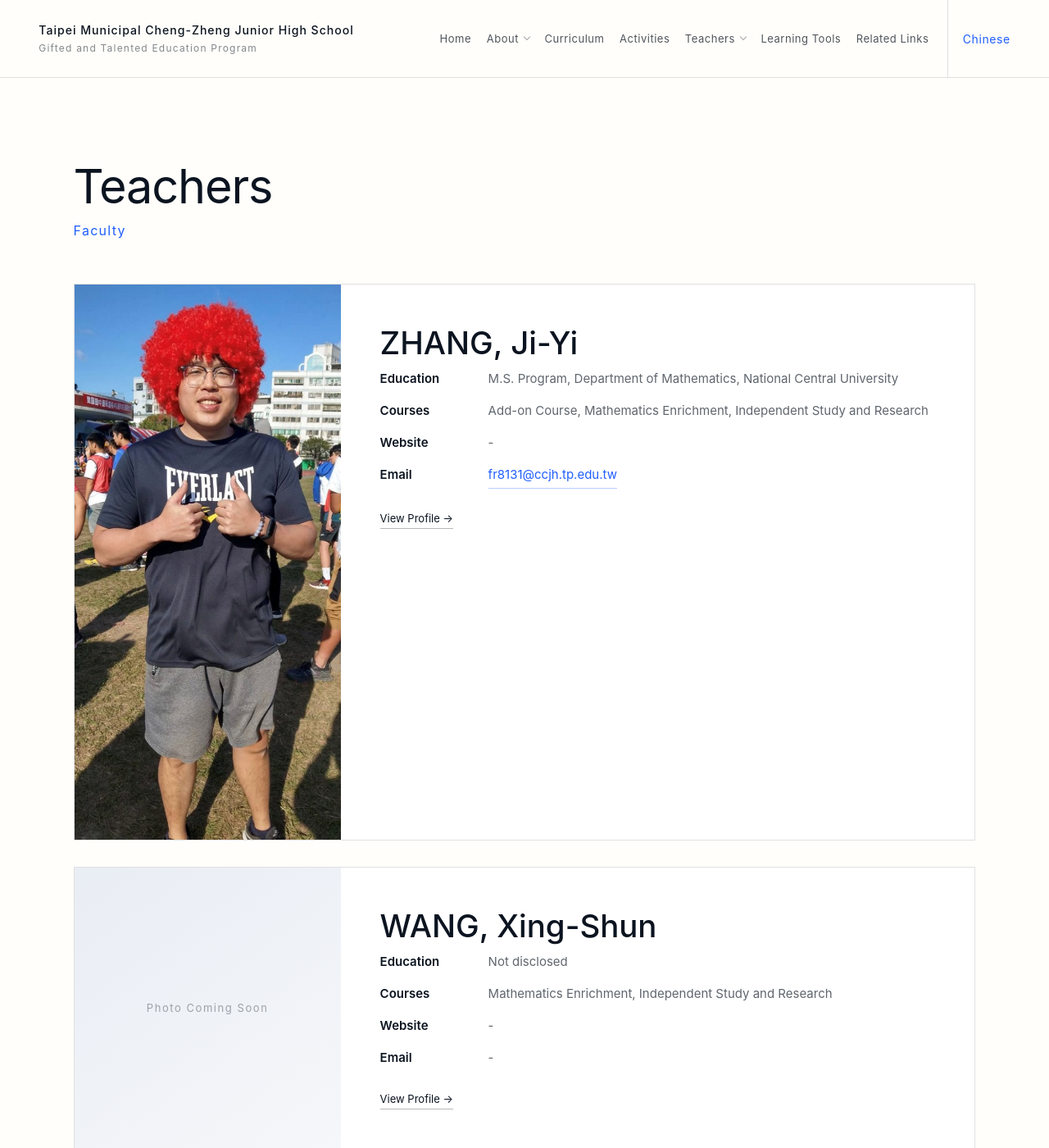
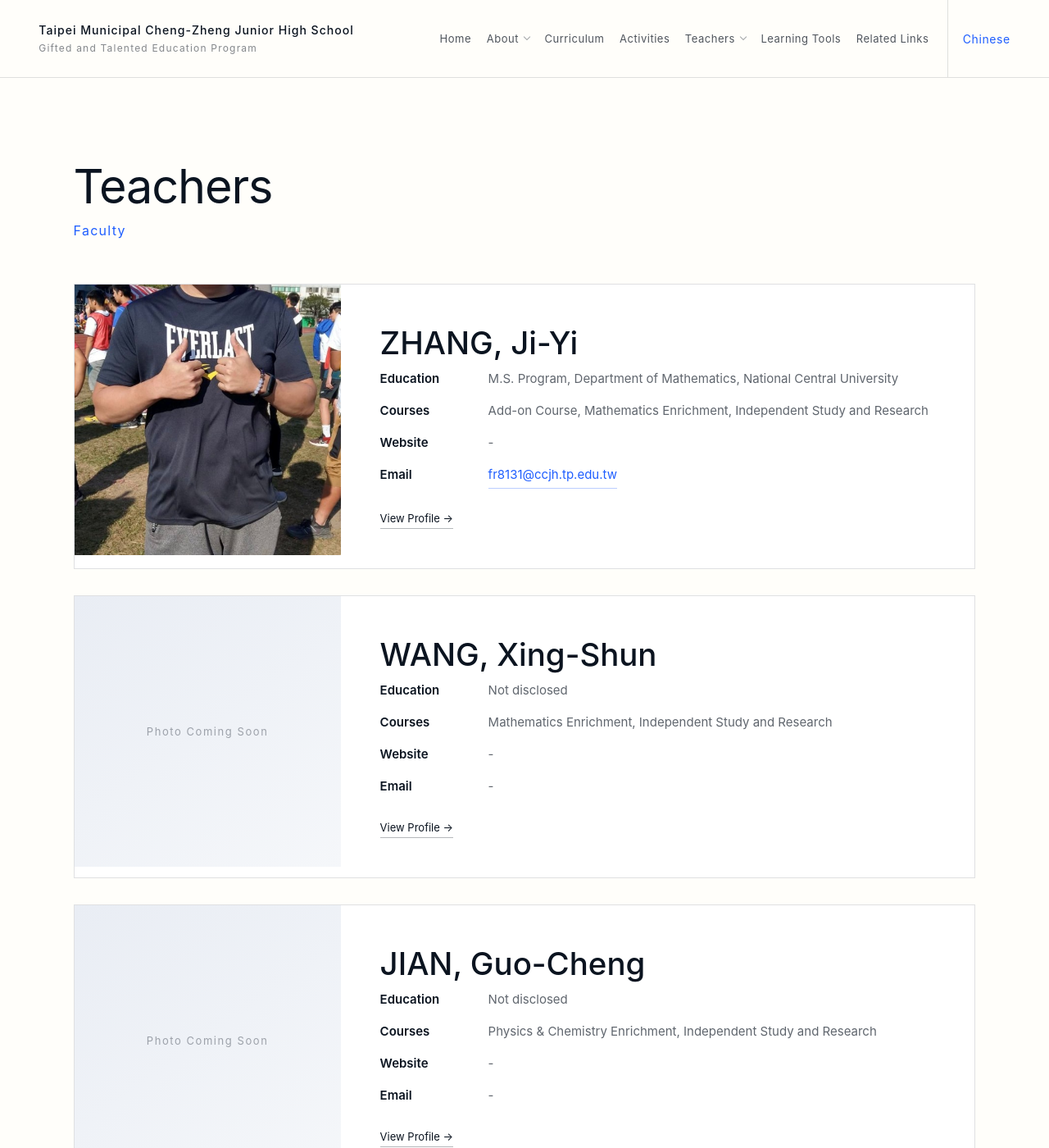
Before and after one commit to gateczjh/gateczjh.github.io, a Jekyll site: the page built from en/teachers.html, in a window 1280 px wide and 1400 px high. Shown: the whole window at 82% size. Built offline with Jekyll 4.4.1, drawn with Linux system fonts in a browser that asks for light colours.

Commit message:
Update style.css

```diff
--- a/css/style.css
+++ b/css/style.css
@@ -1911,3 +1911,56 @@ input {
     max-height: 360px;
   }
 }
+
+
+/* ==================================================
+   TEACHERS — FIXED PHOTO FRAME
+================================================== */
+
+/*
+  Keep the photo frame exactly the same height as the original
+  no-photo placeholder:
+  - Desktop: 330px
+  - Mobile (<= 820px): 260px
+
+  object-fit: cover makes both large and small source images fill
+  the frame completely. Large images are cropped; small images are
+  enlarged to fill.
+*/
+
+.teacher-photo {
+  height: 330px;
+  min-height: 330px;
+  max-height: 330px;
+  overflow: hidden;
+}
+
+.teacher-photo img,
+.teacher-list .teacher-photo img,
+.teacher-profile-photo img {
+  display: block;
+  width: 100%;
+  height: 330px;
+  min-height: 330px;
+  max-height: 330px;
+  object-fit: cover;
+  object-position: center;
+}
+
+@media (max-width: 820px) {
+  .teacher-photo {
+    height: 260px;
+    min-height: 260px;
+    max-height: 260px;
+  }
+
+  .teacher-photo img,
+  .teacher-list .teacher-photo img,
+  .teacher-profile-photo img {
+    width: 100%;
+    height: 260px;
+    min-height: 260px;
+    max-height: 260px;
+    object-fit: cover;
+  }
+}
```
